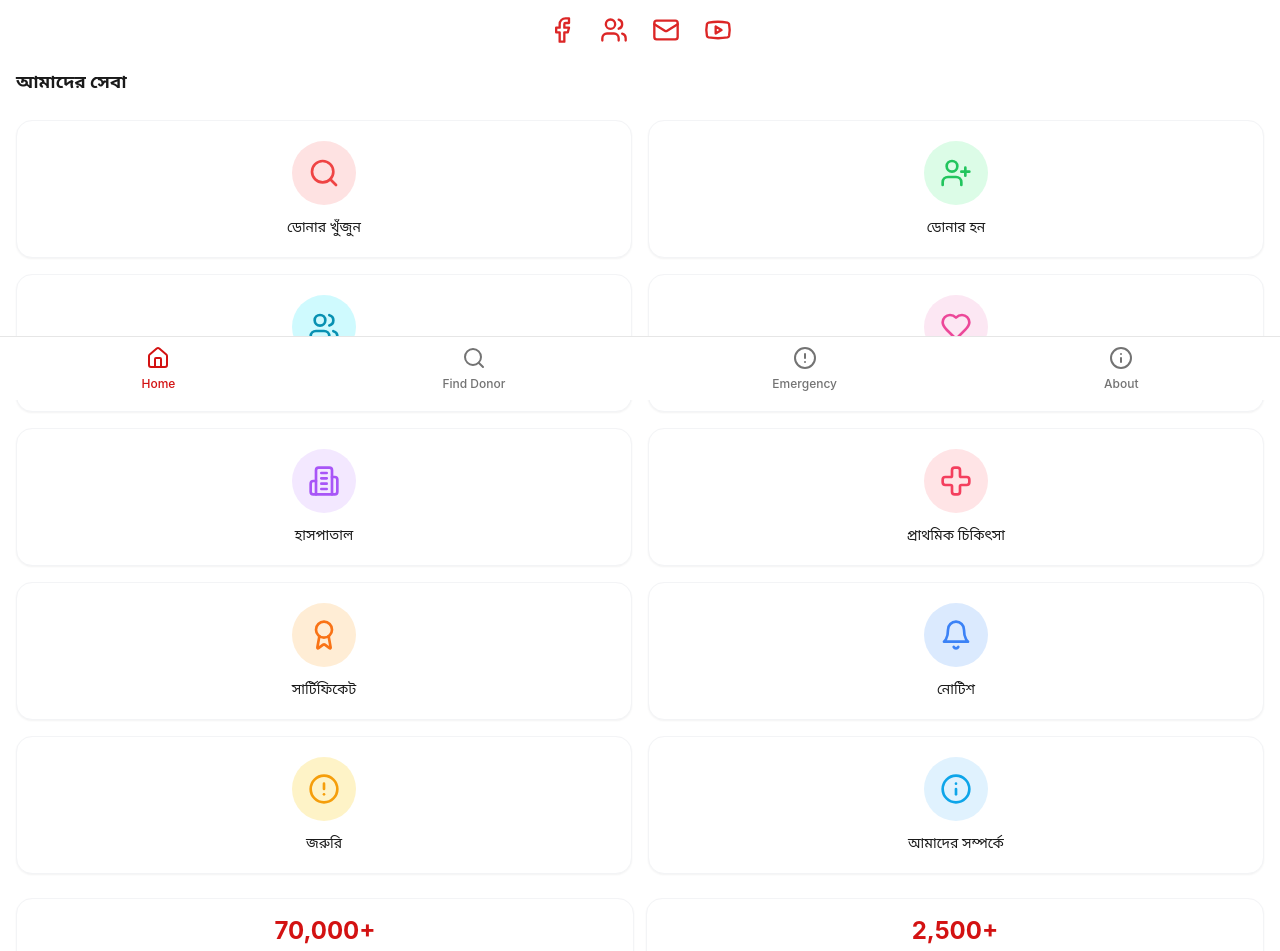
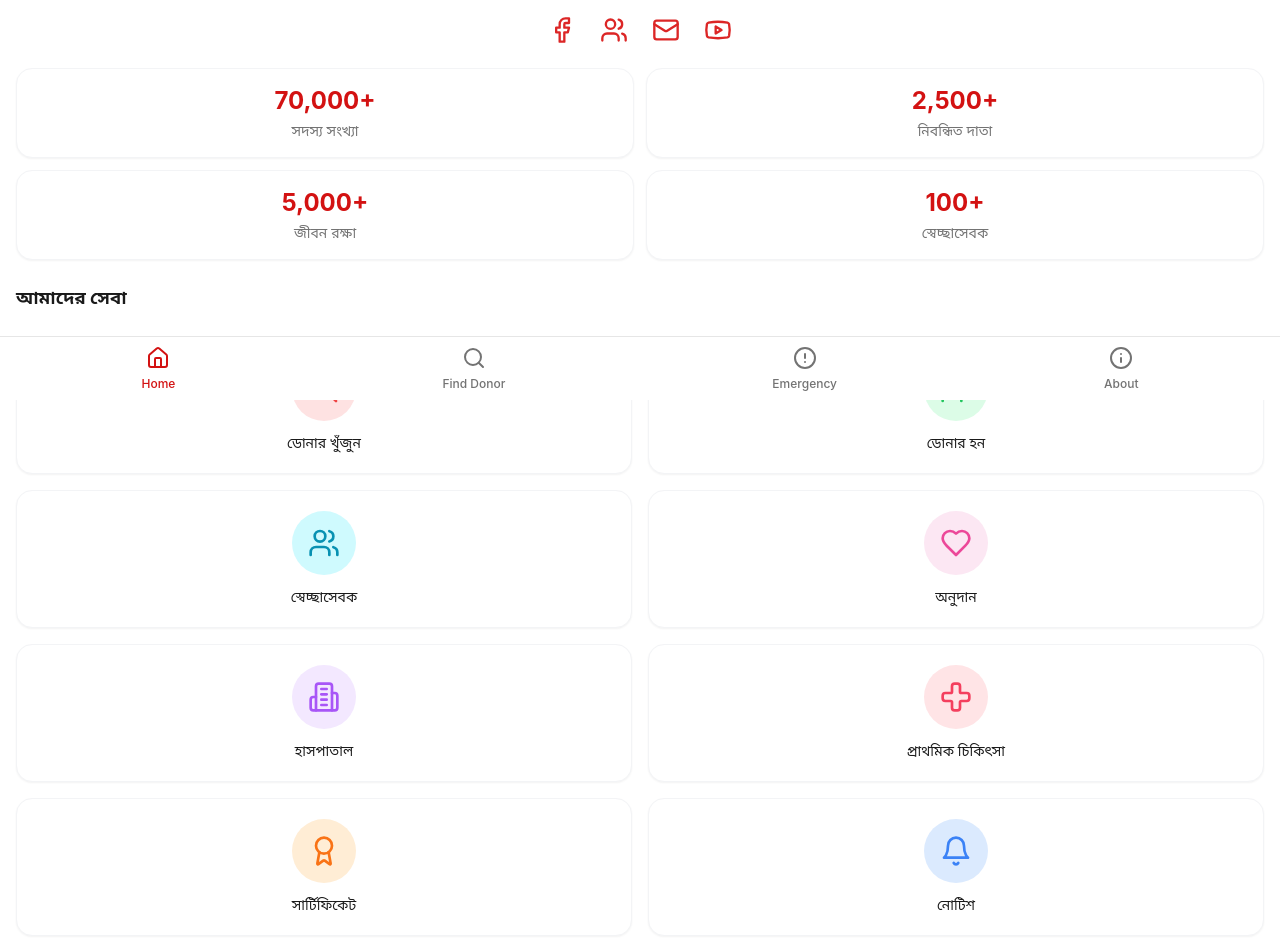
Before and after one commit to hscianhelp-commits/heartlink-bobdo, a React (Vite) app: page / in a window 1280 px wide. Shown: the part 400-1351 px from the top of the page. Built offline with nearby package versions, Linux system fonts and the light colour scheme; the HTML template or start-up script is replaced by a standard one.

Commit message:
Update Index.tsx

```diff
--- a/src/pages/Index.tsx
+++ b/src/pages/Index.tsx
@@ -10,7 +10,7 @@ const Index = () => {
 
       <div className="space-y-6 py-6">
         <SocialLinks />
-
+                <StatsSection />
         {/* Section Title */}
         <div className="px-4">
           <h2 className="text-lg font-bold text-foreground">আমাদের সেবা</h2>
@@ -18,7 +18,7 @@ const Index = () => {
 
         <MenuGrid />
 
-        <StatsSection />
+
       </div>
     </div>
   );
```
